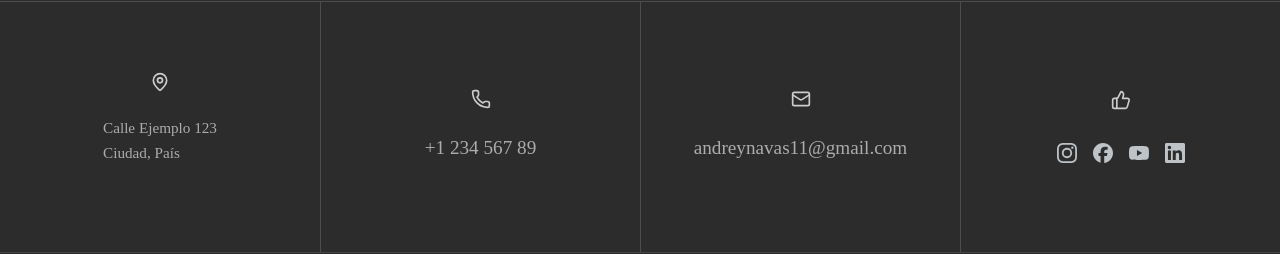
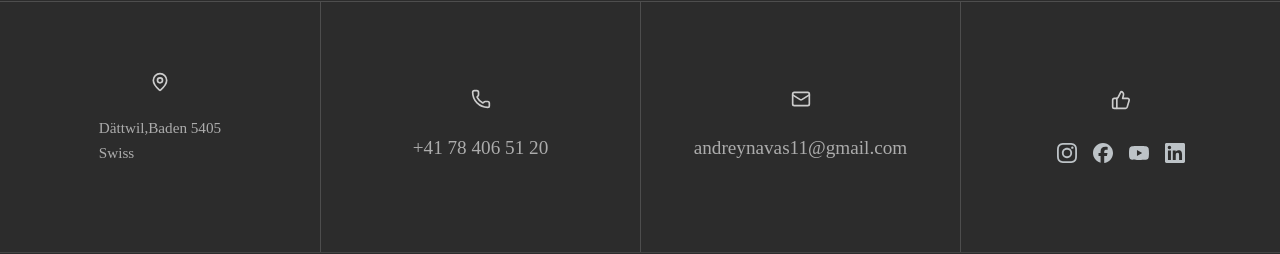
Before and after one commit to Alexis-j/portafolio-Navas-Frontend, a React (Create React App) app: page /gallery in a window 1280 px wide. Shown: the part 98-352 px from the top of the page. Built offline with nearby package versions, Linux system fonts and the light colour scheme; no server answers.

Commit message:
cambios en el footer

```diff
--- a/src/components/Footer/index.jsx
+++ b/src/components/Footer/index.jsx
@@ -30,8 +30,8 @@ function Footer() {
               <MapPin size={20} />
             </FooterTitle>
             <FooterText>
-              Calle Ejemplo 123 <br />
-              Ciudad, País
+              Dättwil,Baden 5405 <br />
+              Swiss
             </FooterText>
           </FooterColumn>
 
@@ -41,7 +41,7 @@ function Footer() {
               <Phone size={20} />
             </FooterTitle>
             <FooterLink href="tel:+123456789">
-              +1 234 567 89
+              +41 78 406 51 20
             </FooterLink>
           </FooterColumn>
 
```
